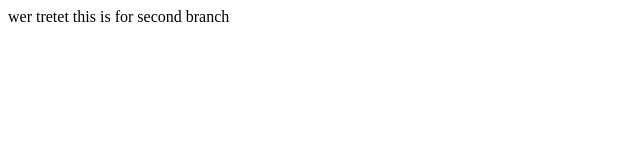
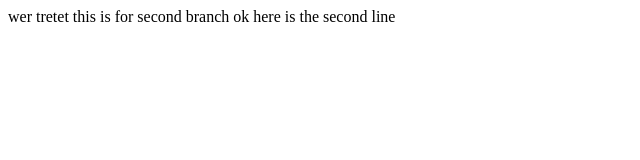
Before and after one commit to h3yy/hello-world, a plain HTML site: page index.html in a window 1280 px wide. Shown: the whole page, without its empty margins (0-640 px from the left). Drawn offline with Linux system fonts and the light colour scheme.

Commit message:
git status:wq
eqweqwe
qqwe
qwe:wqwqcccc

```diff
--- a/index.html
+++ b/index.html
@@ -9,5 +9,6 @@ tretet
 
 
 this is for second branch
+ok here is the second line
 </body>
 </html>
```
